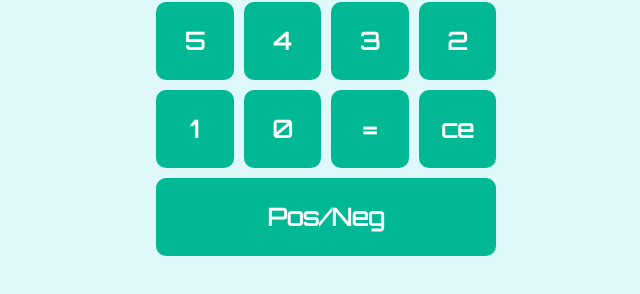
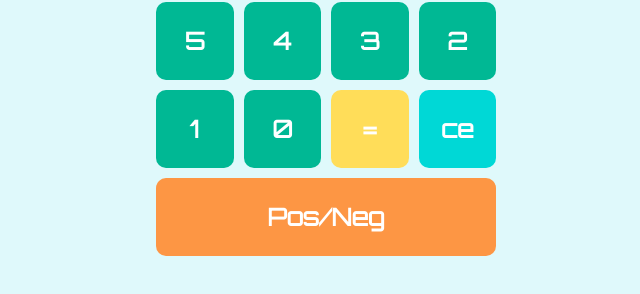
Before and after one commit to Ali-Aftab/CalcUp, a React (Create React App) app: page / in a window 1280 px wide. Shown: the part 324-618 px from the top of the page, without its empty margins (314-954 px from the left). Built offline with nearby package versions, Linux system fonts and the light colour scheme.

Commit message:
feat(ui): :art: adjusted colors of the buttons

```diff
--- a/src/App.css
+++ b/src/App.css
@@ -3,8 +3,6 @@
   height: 540px;
   padding: 10px;
   border-radius: 10px;
-  /* background-color: #00b894; */
-  /* background-image: linear-gradient(315deg, #00b894 0%, #55efc4 74%); */
 }
 
 .operator-button {
@@ -12,6 +10,22 @@
 }
 .operator-button:hover {
   background-color: #f53b57;
+}
+
+.equal{
+  background-color: #ffdd59;
+}
+
+.equal:hover {
+  background-color: #ffd32a;
+}
+
+.clear {
+  background-color: #00d8d6;
+}
+
+.clear:hover {
+  background-color: #0fbcf9;
 }
 
 .grid {
--- a/src/Button.css
+++ b/src/Button.css
@@ -10,9 +10,13 @@ button {
   }
 
   button:hover {
-    background-color: #130f40;
+    background-color: #05c46b;
   }
 
   .whole-row {
     grid-column: 1 / 5;
+    background-color: #fd9644;
   }
+  .whole-row:hover {
+    background-color: #fa8231;
+  }
--- a/src/Screen.css
+++ b/src/Screen.css
@@ -10,13 +10,12 @@
     box-sizing: border-box;
 }
 .screen-static {
-    background-color: #6c5ce7;
+    background-color: #ff9ff3;
     justify-content:center;
     color: white;
   }
   .screen-nonstatic {
-    background-color: #b2bec3;
+    background-color: #f8a5c2;
     justify-content: flex-end;
     color: white;
-
   }
```
